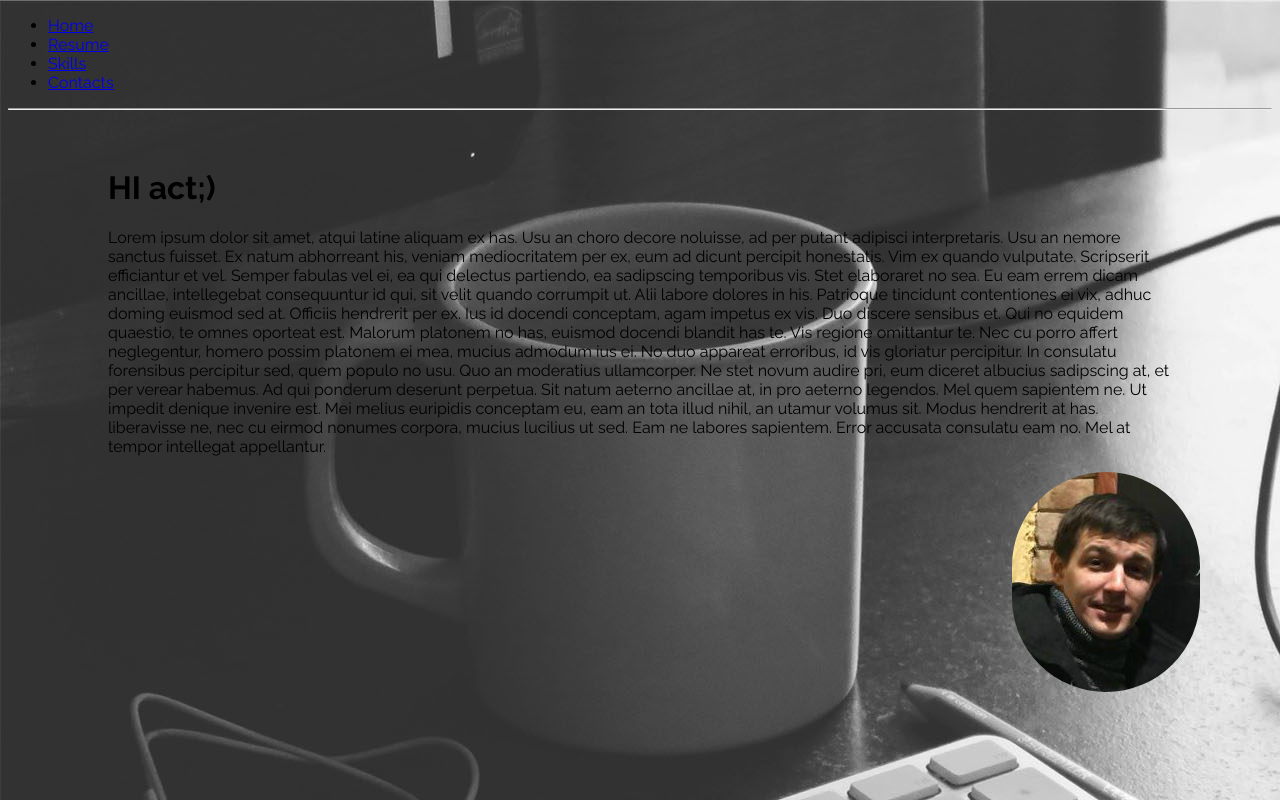
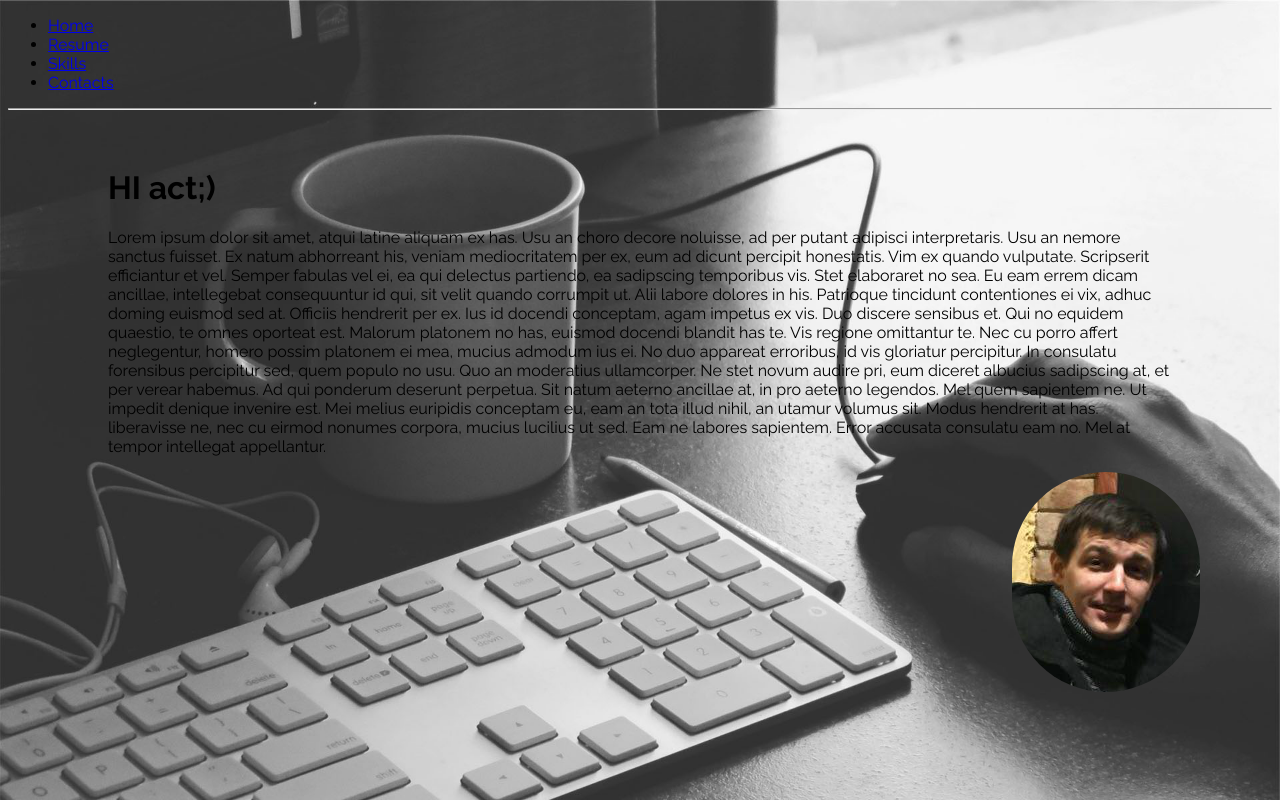
Before and after one commit to romfol/GH_JS, a React (Create React App) app in the folder portfolio_app/: page / in a window 1280 px wide. Built offline with nearby package versions, Linux system fonts and the light colour scheme.

Commit message:
inter commit

```diff
--- a/portfolio_app/src/containers/App.js
+++ b/portfolio_app/src/containers/App/App.js
@@ -1,5 +1,5 @@
 import React, { Component } from 'react';
-import Navigation from "../routes";
+import Navigation from "../../routes";
 //import Background from "../assets/bckg-photo.jpg"
 
 //const divchuk = {
--- a/portfolio_app/src/containers/Home.js
+++ b/portfolio_app/src/containers/Home/Home.js
@@ -1,6 +1,6 @@
 import React, {Component} from 'react';
 import styled from 'styled-components';
-import Container from '../theme/grid/container';
+import {Container} from '../../theme/grid';
 
 const Image = styled.img`
     border-radius: 100px;
@@ -26,7 +26,7 @@ export default class Home extends Component {
                 Sit natum aeterno ancillae at, in pro aeterno legendos. Mel quem sapientem ne. Ut impedit denique invenire est. Mei melius euripidis conceptam eu, eam an tota illud nihil, an utamur volumus sit.
 
                 Modus hendrerit at has. liberavisse ne, nec cu eirmod nonumes corpora, mucius lucilius ut sed. Eam ne labores sapientem. Error accusata consulatu eam no. Mel at tempor intellegat appellantur.</p>
-            <Image src={require('../assets/me.png')} alt="myself"/>
+            <Image src={require('../../assets/me.png')} alt="myself"/>
         </Container>
         )
     }
--- a/portfolio_app/src/index.js
+++ b/portfolio_app/src/index.js
@@ -1,6 +1,6 @@
 import React from 'react';
 import ReactDOM from 'react-dom';
-import App from './containers/App';
+import App from './containers/App/App';
 import './App.css'
 import './theme/globalStyles'
 import registerServiceWorker from './registerServiceWorker';
--- a/portfolio_app/src/theme/globalStyles.js
+++ b/portfolio_app/src/theme/globalStyles.js
@@ -5,6 +5,8 @@ injectGlobal`
     @import url('https://fonts.googleapis.com/css?family=Raleway:100,300,400,600,700,800');
     body {
         font-family: 'Raleway', sans-serif;
-        background-image: url(${Background})
+        background-image: url(${Background});
+        background-size: 100%;
+        background-repeat: no-repeat;
      }
     `;
--- a/portfolio_app/src/theme/grid/container.js
+++ b/portfolio_app/src/theme/grid.js
@@ -1,6 +1,6 @@
 import styled from 'styled-components';
 
-export default styled.div`
+export const Container = styled.div`
     padding-left:  100px;
     padding-right: 100px;
     padding-top: 30px;
```
Also changed, not shown: portfolio_app/src/routes.js (+4 -4 lines), portfolio_app/src/containers/Contacts/Contacts.js (renamed from portfolio_app/src/containers/Contacts.js), portfolio_app/src/containers/Resume/Resume.js (renamed from portfolio_app/src/containers/Resume.js), portfolio_app/src/containers/Skills/Skills.js (renamed from portfolio_app/src/containers/Skills.js), 1 other file (tests, documents, lock files or other folders).
